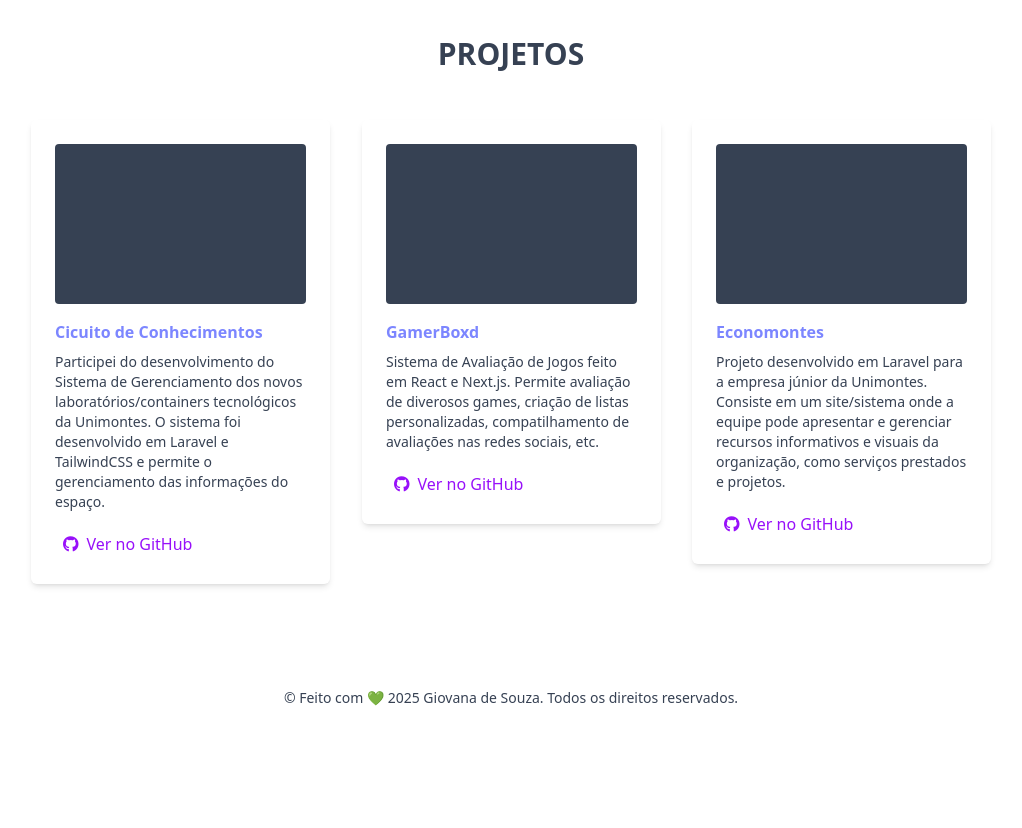
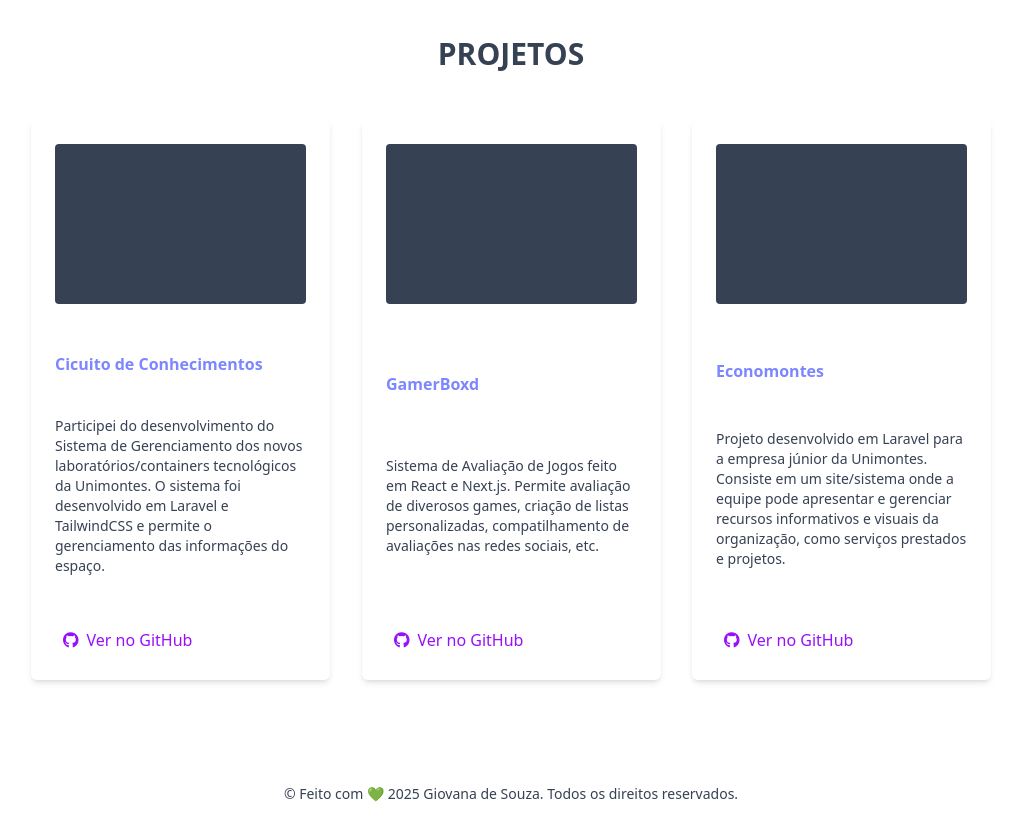
Before and after one commit to desouzagiovana/Portfolio, a website built with Vite: page index.html in a window 1280 px wide. Shown: the part 2320-3148 px from the top of the page, without its empty margins (129-1151 px from the left). Before the commit the page ends 3052 px from the top, so only its background shows below. Built offline with nearby package versions, Linux system fonts and the light colour scheme.

Commit message:
fix: responsividade cards projetos

```diff
--- a/index.html
+++ b/index.html
@@ -128,7 +128,8 @@
                 <h3 class="font-semibold break-words text-sm text-center">Graduação</h3>
                 <span class="text-sm text-gray-400">2023</span>
               </div>
-              <p class="mt-4 ml-6">Ano de entrada no bacharelado em Sistemas de Informação na Universidade Estadual de Montes Claros. Graduação ainda em
+              <p class="mt-4 ml-6">Ano de entrada no bacharelado em Sistemas de Informação na Universidade Estadual de
+                Montes Claros. Graduação ainda em
                 andamento.</p>
             </div>
 
@@ -189,40 +190,38 @@
         Projetos
       </h2>
       <div class="lg:mx-36 mx-4 grid md:grid-cols-3 gap-8">
-        <a href="https://github.com/WallisonRib/CircuitoDeConhecimentos" target="_blank" data-aos="zoom-in" data-aos-delay="100">
-          <div class="dark:bg-gray-800 dark:bg-opacity-50 p-6 rounded-md shadow-md hover:shadow-lg transition">
+        <a href="https://github.com/WallisonRib/CircuitoDeConhecimentos" target="_blank" data-aos="zoom-in"
+          data-aos-delay="100">
+          <div class="flex flex-col justify-between h-140 dark:bg-gray-800 dark:bg-opacity-50 p-6 rounded-md shadow-md hover:shadow-lg transition">
             <div class="h-40 bg-gray-700 bg-opacity-30 mb-4 rounded"></div>
             <h3 class="font-semibold mb-2 text-indigo-400">Cicuito de Conhecimentos</h3>
             <p class="text-sm mb-4">Participei do desenvolvimento do Sistema de Gerenciamento dos novos
               laboratórios/containers tecnológicos da Unimontes. O sistema foi desenvolvido em Laravel e TailwindCSS e
               permite o gerenciamento das informações do espaço.</p>
             <span class="flex items-center text-purple-600 dark:text-purple-400 hover:underline"> <i
-                class="fab fa-github m-2"></i>Ver no
-              GitHub</span>
+                class="fab fa-github m-2"></i>Ver no GitHub</span>
           </div>
         </a>
         <a href="https://github.com/desouzagiovana/GamerBoxd" target="_blank" data-aos="zoom-in" data-aos-delay="300">
-          <div class="dark:bg-gray-800 dark:bg-opacity-50 p-6 rounded-md shadow-md hover:shadow-lg transition">
+          <div class="flex flex-col justify-between h-140 dark:bg-gray-800 dark:bg-opacity-50 p-6 rounded-md shadow-md hover:shadow-lg transition">
             <div class="h-40 bg-gray-700 bg-opacity-30 mb-4 rounded"></div>
             <h3 class="font-semibold mb-2 text-indigo-400">GamerBoxd</h3>
             <p class="text-sm mb-4">Sistema de Avaliação de Jogos feito em React e
               Next.js. Permite avaliação de diverosos games, criação de listas personalizadas, compatilhamento de
               avaliações nas redes sociais, etc.</p>
-            <span class="flex items-center text-purple-600 dark:text-purple-400 hover:underline"> <i
-                class="fab fa-github m-2"></i>Ver no
-              GitHub</span>
+            <span class="text-purple-600 dark:text-purple-400 hover:underline"> <i
+                class="fab fa-github m-2"></i>Ver no GitHub</span>
           </div>
         </a>
         <a href="https://github.com/desouzagiovana/economontes" target="_blank" data-aos="zoom-in" data-aos-delay="500">
-          <div class="dark:bg-gray-800 dark:bg-opacity-50 p-6 rounded-md shadow-md hover:shadow-lg transition">
+          <div class="flex flex-col justify-between h-140 dark:bg-gray-800 dark:bg-opacity-50 p-6 rounded-md shadow-md hover:shadow-lg transition">
             <div class="h-40 bg-gray-700 bg-opacity-30 mb-4 rounded"></div>
             <h3 class="font-semibold mb-2 text-indigo-400">Economontes</h3>
             <p class="text-sm mb-4">Projeto desenvolvido em Laravel para a empresa júnior da Unimontes.
               Consiste em um site/sistema onde a equipe pode apresentar e gerenciar recursos informativos e visuais da
               organização, como serviços prestados e projetos.</p>
             <span class="flex items-center text-purple-600 dark:text-purple-400 hover:underline"> <i
-                class="fab fa-github m-2"></i>Ver no
-              GitHub</span>
+                class="fab fa-github m-2"></i>Ver no GitHub</span>
           </div>
         </a>
       </div>
```
